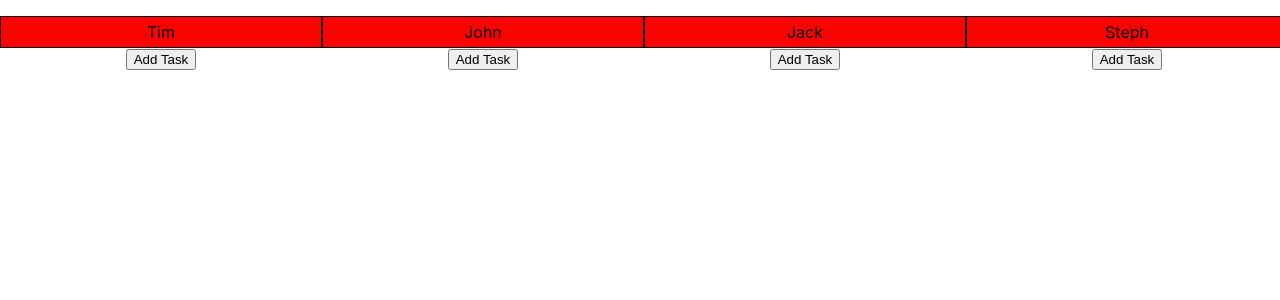
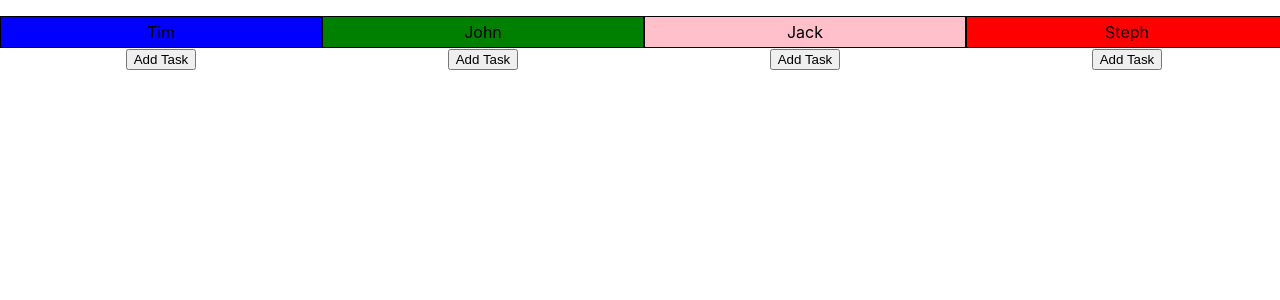
Before and after one commit to TimothyJao/algorithms, a React (Create React App) app in the folder react_projects/trello_practice/: page / in a window 1280 px wide. Shown: the top 300 px of the page. Built offline with nearby package versions, Linux system fonts and the light colour scheme.

Commit message:
styled 4 users

```diff
--- a/react_projects/trello_practice/src/board.jsx
+++ b/react_projects/trello_practice/src/board.jsx
@@ -3,30 +3,18 @@ import User from "./user"
 
 function Board(props){
 
-    const [users, setUsers] = useState([<User name="Tim" index={0}></User>, <User name="John" index={1}></User>, <User name="Jack" index={2}></User>, <User name="Steph" index={3}></User>])
+    const [users, setUsers] = useState([<User name="Tim" index={0} color="blue"></User>,
+                                        <User name="John" index={1} color="green"></User>,
+                                        <User name="Jack" index={2} color="pink"></User>,
+                                        <User name="Steph" index={3} color = "red"></User>])
 
-    // useEffect(() => {
-    //     let oldData = localStorage.getItem('Users');
-    //     debugger
-    //     if(oldData){
-    //         console.log(JSON.parse(oldData))
-    //     }
-    // }, [])
+    let listedUsers = users.map((user, index) => {
+        return <li className="user" key={index}>{user}</li>
+    })
 
-    // useEffect(()=>{
-    //     localStorage.setItem('Users', users);
-    // })
+    function shiftRight(index, task){
 
-    // function addUser(){
-    //     let newUser = window.prompt("Please enter a new user");
-    //     if (newUser) {
-    //         setUsers([...users, <User name={newUser} index={users.length}></User>]);
-    //     }
-    // }
-
-    let listedUsers = users.map(user => {
-        return <li className="user">{user}</li>
-    })
+    }
 
     return (
         <>
--- a/react_projects/trello_practice/src/index.css
+++ b/react_projects/trello_practice/src/index.css
@@ -30,7 +30,6 @@ ul{
 
 .userName{
   border: 1px solid black;
-  background: red;
   width: 160px;
   padding: 5px 80px;
 }
--- a/react_projects/trello_practice/src/user.jsx
+++ b/react_projects/trello_practice/src/user.jsx
@@ -12,8 +12,6 @@ function User(props){
             setTasks([...tasks, newTask])
         }
     }
-
-
 
     function clickLeft(index){
         setTasks(tasks.slice(0, index).concat(tasks.slice(index+1)));
@@ -39,11 +37,11 @@ function User(props){
     })
 
     return(
-        <>
-            <div className="userName">{props.name}</div>
+        <div>
+            <div className="userName" style={{ background: props.color }}>{props.name}</div>
             <ul>{listedTasks}</ul>
             <button onClick={addTask}>Add Task</button>
-        </>
+        </div>
     )
 }
 
```
